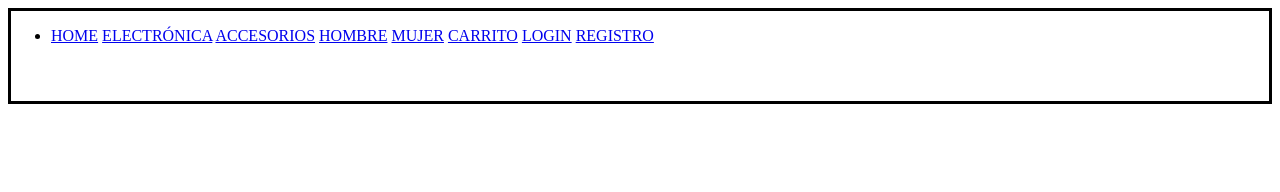
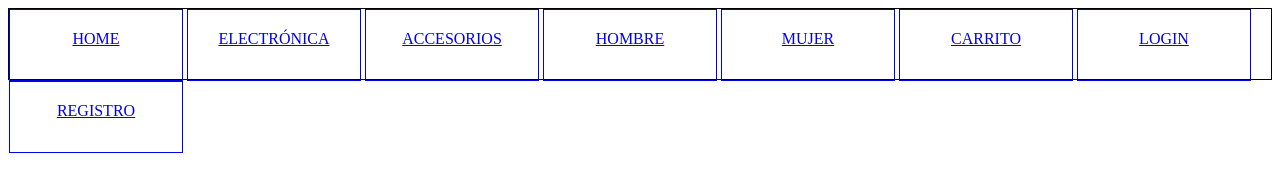
Before and after one commit to anaoldani1/TrabajoFinalProg, a plain HTML site: page Carrito/carrito.html in a window 1280 px wide. Drawn offline with Linux system fonts and the light colour scheme.

Commit message:
hice barra de navegacionun poco primitiva

```diff
--- a/Carrito/carrito.html
+++ b/Carrito/carrito.html
@@ -8,8 +8,6 @@
 <body>
     <header class="header">
         <nav class="navegacion">
-            <ul>
-                <li>
                     <a href="../Home/home.html">HOME</a>
                     <a href="../ProductosDeUnaCategoria/electronica.html">ELECTRÓNICA</a>
                     <a href="../ProductosDeUnaCategoria/accesorios.html">ACCESORIOS</a>
@@ -18,8 +16,6 @@
                     <a href="./carrito.html">CARRITO</a>
                     <a href="../FormularioDeLogin/formulariol.html">LOGIN</a>
                     <a href="../FormularioDeRegistro/formularior.html">REGISTRO</a>
-                </li>
-            </ul>
         </nav>
     </header>
 </body>
--- a/Carrito/styles.css
+++ b/Carrito/styles.css
@@ -1,9 +1,16 @@
 .header {
     display: block;
-    height: 90px;
-    border: solid 3px;
+    height: 70px;
+    border: solid 1px;
+    margin: 0px;
+    padding: 0px;
+}
+a {
+    display: inline-block;
+    text-align: center;
+    height: 50px;
+    width: 172px;
+    padding-top: 20px;
+    border: solid 1px;
     margin: 0px;
 }
-.navegacion {
-    display: inline-block;
-}
```
